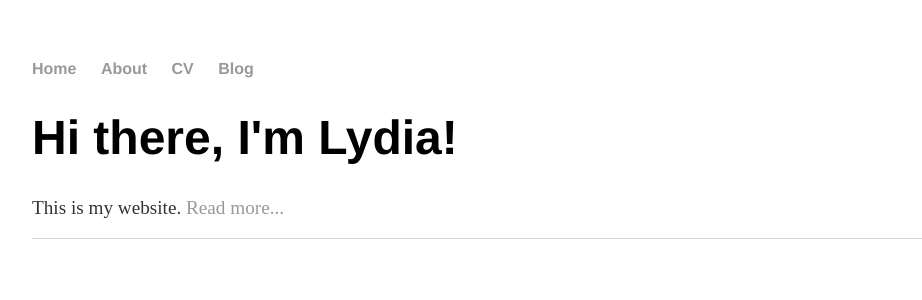
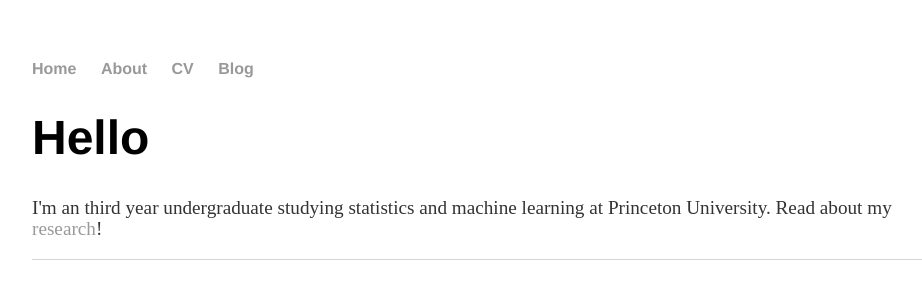
Before and after one commit to serenalwang/serenalwang.github.io, a Jekyll site: the page built from index.html, in a window 1280 px wide. Shown: the top 300 px of the page, without its empty margins (160-1082 px from the left). Built offline with Jekyll 4.4.1, drawn with Linux system fonts in a browser that asks for light colours.

Commit message:
Update index.html

```diff
--- a/index.html
+++ b/index.html
@@ -3,6 +3,6 @@ layout: default
 title: Lydia Liu
 ---
 <div class="blurb">
-	<h1>Hi there, I'm Lydia!</h1>
-		<p>This is my website. <a href="/about">Read more...</a></p>
+	<h1>Hello</h1>
+		<p>I'm an third year undergraduate studying statistics and machine learning at Princeton University. Read about my <a href="/about">research</a>!</p>
 </div><!-- /.blurb -->
```
